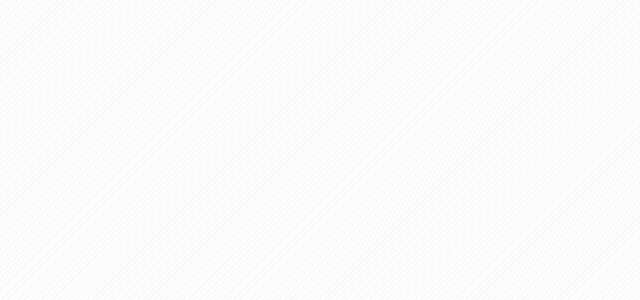
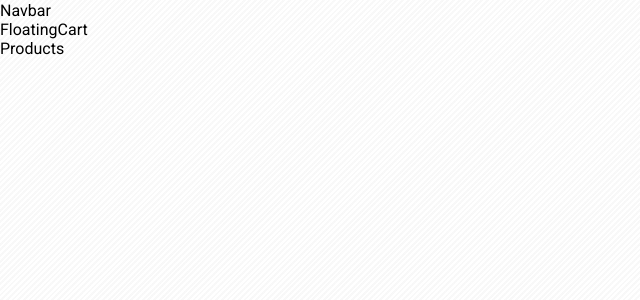
Before and after one commit to Djibba/EcommerceFrontReact, a React (Create React App) app: page /produits in a window 1280 px wide. Shown: the top 300 px of the page, without its empty margins (0-640 px from the left). Built offline with nearby package versions, Linux system fonts and the light colour scheme.

Commit message:
add files Js components

```diff
--- a/package.json
+++ b/package.json
@@ -9,7 +9,7 @@
     "react": "^17.0.1",
     "react-dom": "^17.0.1",
     "react-redux": "^7.2.4",
-    "react-router-dom": "^5.2.0",
+    "react-router-dom": "^6.0.2",
     "react-scripts": "4.0.3",
     "redux": "^4.1.0",
     "uuid": "^8.3.2",
--- a/src/App.js
+++ b/src/App.js
@@ -1,7 +1,24 @@
+import { Routes, Route } from 'react-router-dom';
+import Navbar from './Components/Navbar/Navbar';
+import Home from './Pages/Home/Home';
+import FloatingCart from './Components/FloatingCart/FloatingCart';
+import Contact from './Pages/Contact/Contact';
+import ShoppingCart from './Pages/ShopppingCart/ShoppingCart';
+import Products from './Pages/Products/Products';
+import ProductShowcase from './Pages/ProductShowcase/ProductShowcase';
 
 function App() {
   return (
     <>
+      <Navbar />
+      <FloatingCart />
+      <Routes>
+        <Route path='/' element={<Home />} />
+        <Route path='/produits' element={<Products />} />
+        <Route path='/produits/:id' element={<ProductShowcase />} />
+        <Route path='/contact' element={<Contact />} />
+        <Route path='/shoppingcart' element={<ShoppingCart />} />
+      </Routes>
 
     </>
   );
--- /dev/null
+++ b/src/Components/FloatingCart/FloatingCart.js
@@ -0,0 +1,7 @@
+import React from 'react'
+
+export default function FloatingCart() {
+  return (
+    <div>FloatingCart</div>
+  )
+}
--- /dev/null
+++ b/src/Components/Navbar/Navbar.js
@@ -0,0 +1,7 @@
+import React from 'react'
+
+export default function Navbar() {
+  return (
+    <div>Navbar</div>
+  )
+}
--- /dev/null
+++ b/src/Pages/Contact/Contact.js
@@ -0,0 +1,7 @@
+import React from 'react'
+
+export default function Contact() {
+  return (
+    <div>Contact</div>
+  )
+}
--- /dev/null
+++ b/src/Pages/Home/Home.js
@@ -0,0 +1,7 @@
+import React from 'react'
+
+export default function Home() {
+  return (
+    <div>Home</div>
+  )
+}
--- /dev/null
+++ b/src/Pages/ProductShowcase/ProductShowcase.js
@@ -0,0 +1,7 @@
+import React from 'react'
+
+export default function ProductShowcase() {
+  return (
+    <div>ProductShowcase</div>
+  )
+}
--- /dev/null
+++ b/src/Pages/Products/Products.js
@@ -0,0 +1,7 @@
+import React from 'react'
+
+export default function Products() {
+  return (
+    <div>Products</div>
+  )
+}
--- /dev/null
+++ b/src/Pages/ShopppingCart/ShoppingCart.js
@@ -0,0 +1,7 @@
+import React from 'react'
+
+export default function ShoppingCart() {
+  return (
+    <div>ShoppingCart</div>
+  )
+}
--- a/src/index.js
+++ b/src/index.js
@@ -1,10 +1,15 @@
 import React from 'react';
 import ReactDOM from 'react-dom';
+import { BrowserRouter} from "react-router-dom";
 import './index.css';
 import App from './App';
 
 ReactDOM.render(
+    <BrowserRouter>
+      <React.StrictMode>
+        <App />
+      </React.StrictMode>
+    </BrowserRouter>,
 
-      <App />,
   document.getElementById("root")
 );
```
Also changed, not shown: 1 other file (tests, documents, lock files or other folders).
